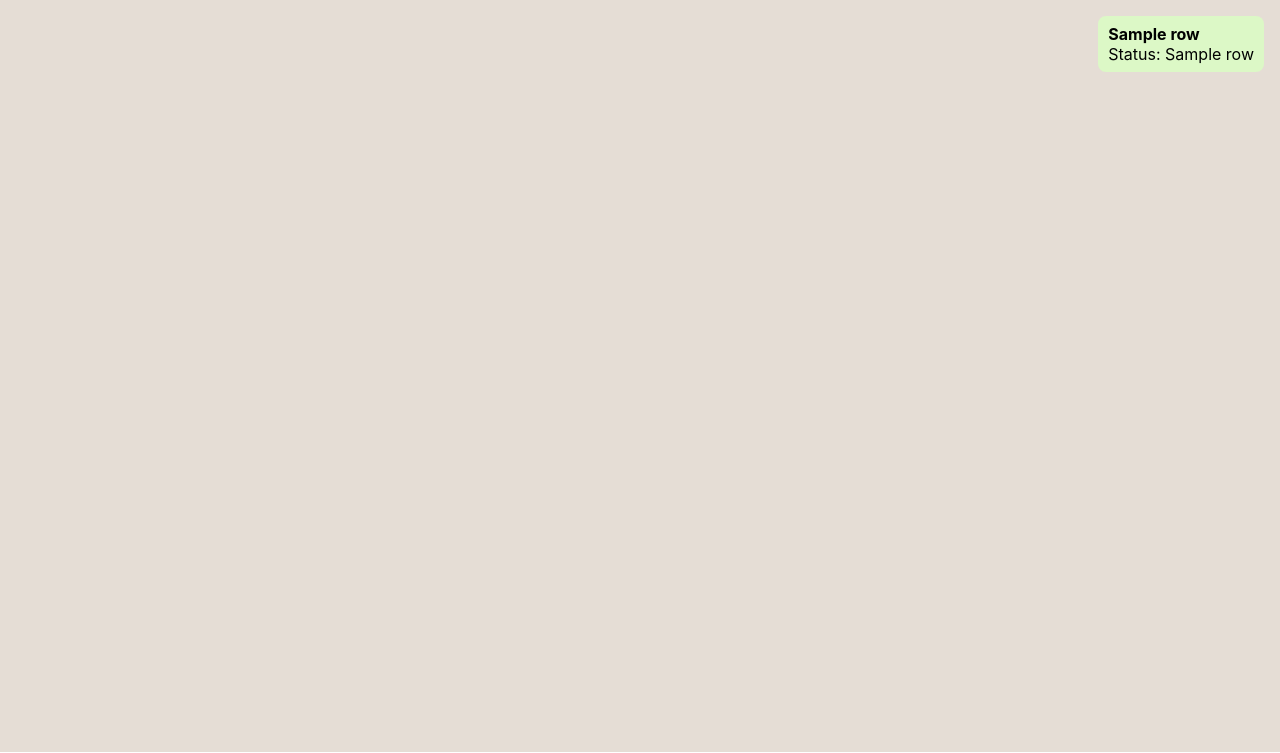
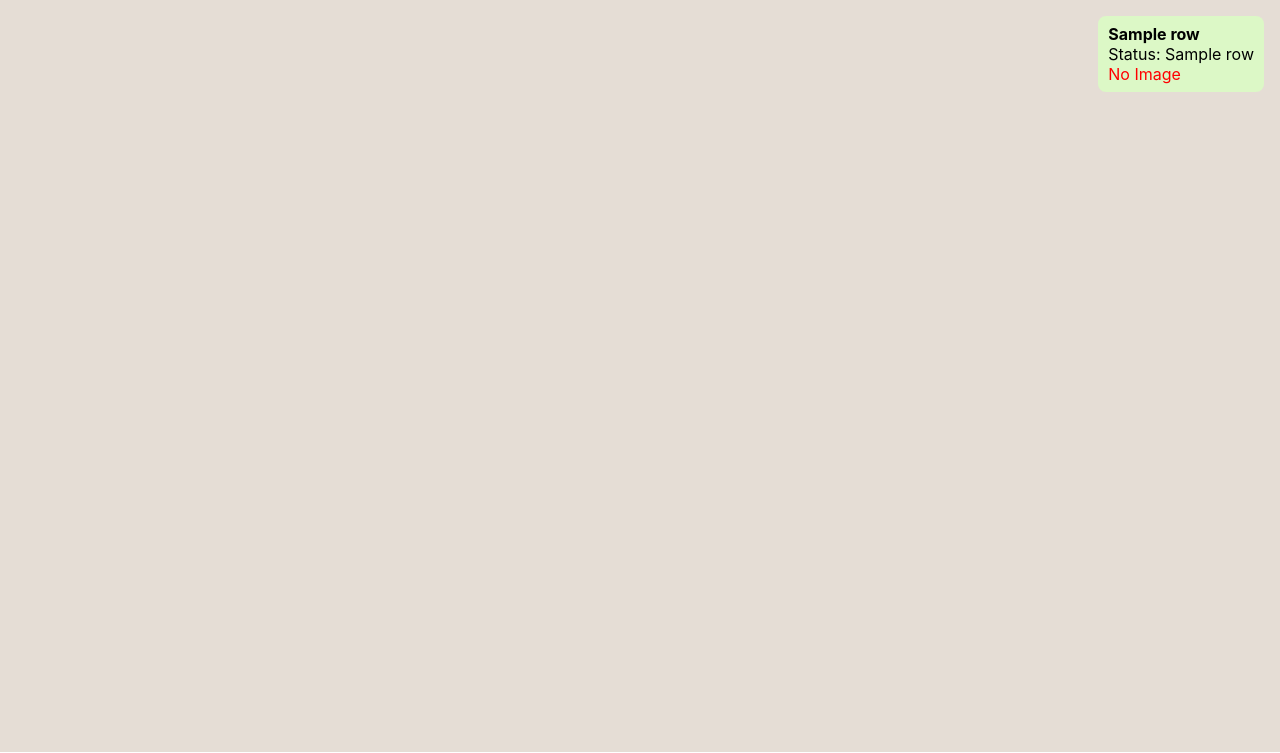
Before and after one commit to diaasfadlan/Smartdoor, a Flask app: template templates/dashboard.html in a window 1280 px wide. Shown: the part 47-800 px from the top of the page. Run offline with Flask 3, Linux system fonts and the light colour scheme; the template is opened without the code that fills it: most values are stand-ins (such as "Sample title", 1, 10 or a date in 2020); data that the repository does not hold is empty.

Commit message:
Update dashboard.html

```diff
--- a/templates/dashboard.html
+++ b/templates/dashboard.html
@@ -51,9 +51,12 @@
       <div class="bubble">
         <b>{{ row[3] }}</b>
         <div>Status: {{ row[1] }}</div>
-        {% if row[2] %}
-          <img src="{{ row[2] }}">
-        {% endif %}
+{% if row[2] %}
+  <img src="{{ row[2] }}" onerror="this.style.border='3px solid red'; console.log('Image error:', this.src)">
+{% else %}
+  <div style="color:red;">No Image</div>
+{% endif %}
+
       </div>
     {% endfor %}
   </div>
```
